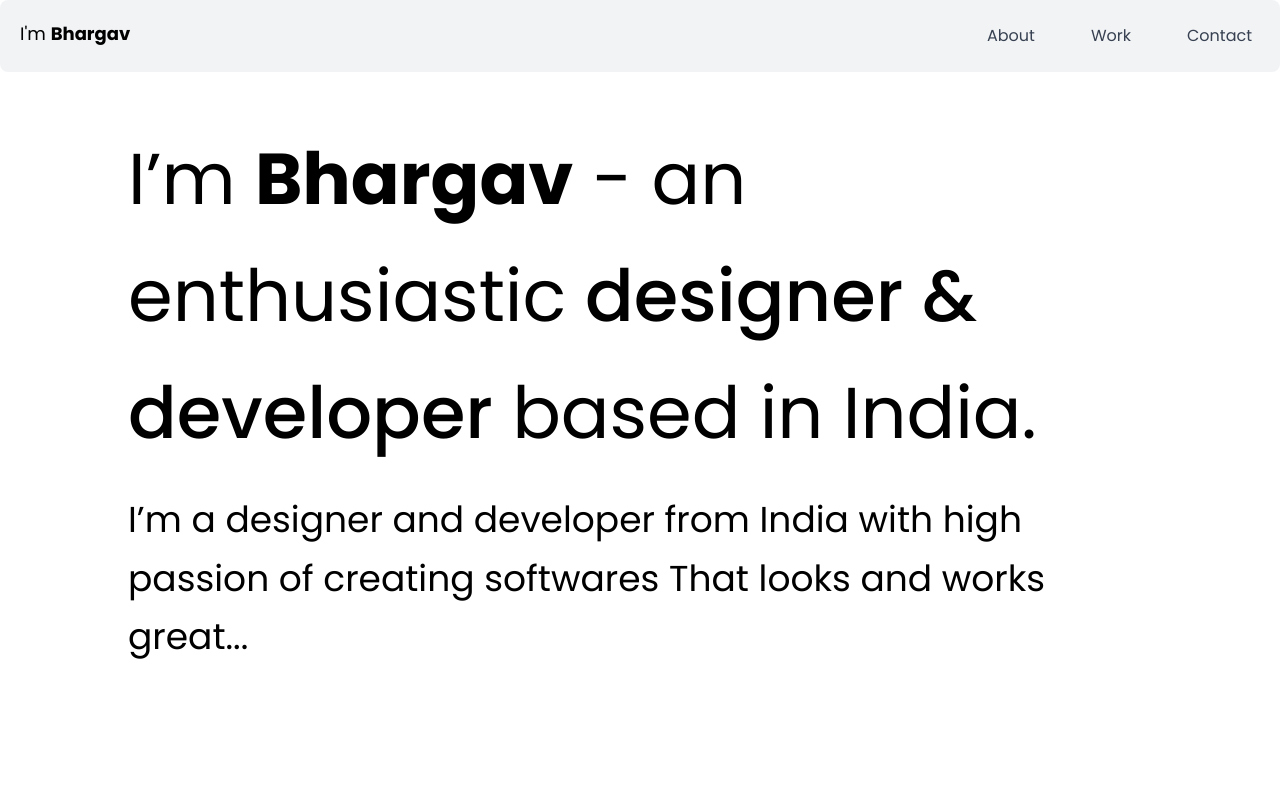
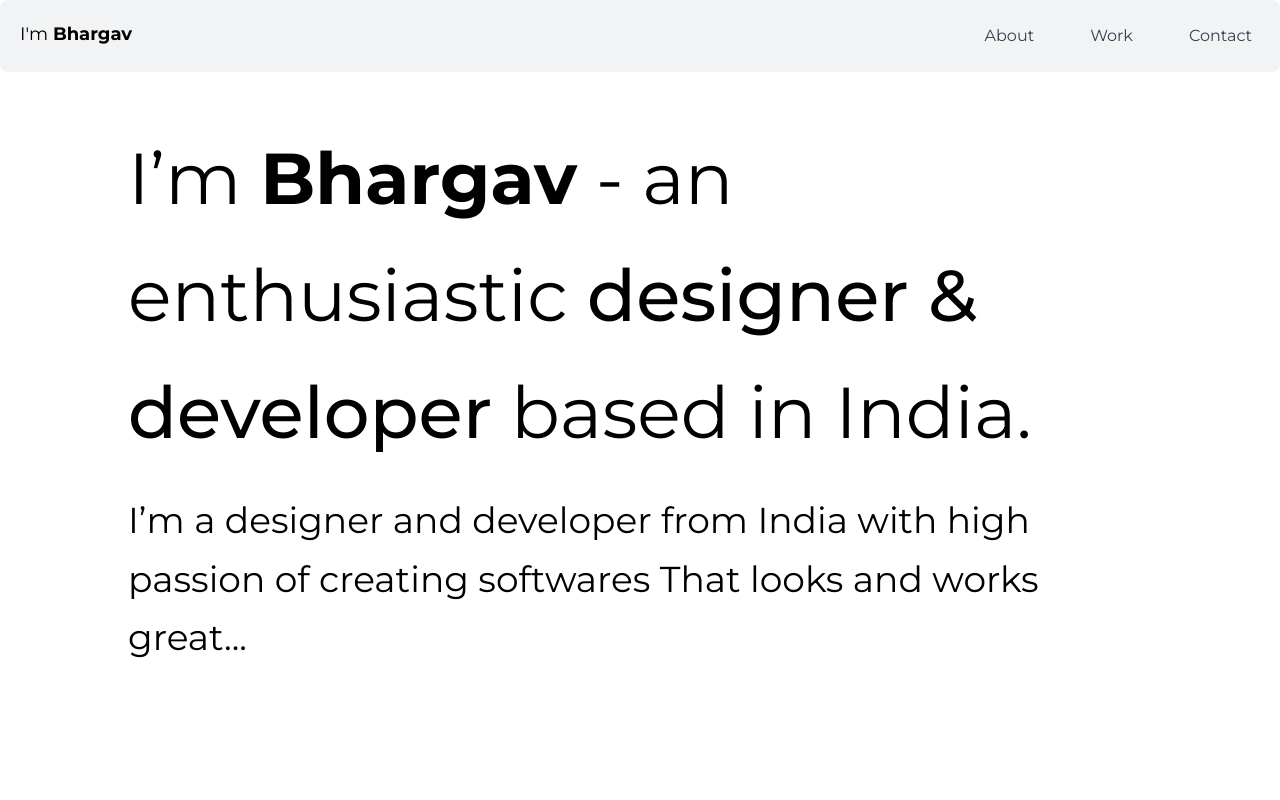
Before and after one commit to Bhargav02550/bhargav_portfolio, a React (Vite) app: page / in a window 1280 px wide. Shown: the top 800 px of the page. Built offline with nearby package versions, Linux system fonts and the light colour scheme.

Commit message:
Updated font families in HTML and CSS to Montserrat and Raleway

```diff
--- a/index.html
+++ b/index.html
@@ -11,9 +11,11 @@
     href="https://fonts.googleapis.com/css2?family=Material+Symbols+Outlined:opsz,wght,FILL,GRAD@20..48,100..700,0..1,-50..200" />
   <link rel="preconnect" href="https://fonts.googleapis.com">
   <link rel="preconnect" href="https://fonts.gstatic.com" crossorigin>
+
   <link
-    href="https://fonts.googleapis.com/css2?family=Poppins:ital,wght@0,100;0,200;0,300;0,400;0,500;0,600;0,700;0,800;0,900;1,100;1,200;1,300;1,400;1,500;1,600;1,700;1,800&display=swap"
+    href="https://fonts.googleapis.com/css2?family=Montserrat:ital,wght@0,100..900;1,100..900&family=Raleway:ital,wght@0,100..900;1,100..900&display=swap"
     rel="stylesheet">
+
 </head>
 
 <body>
--- a/src/index.css
+++ b/src/index.css
@@ -24,7 +24,7 @@
     -moz-osx-font-smoothing: grayscale;
     -webkit-text-size-adjust: 100%;
 
-    font-family: "Poppins", sans-serif;
+    font-family: "Montserrat", sans-serif;
     line-height: 1.5;
     font-weight: 400;
   }
```
